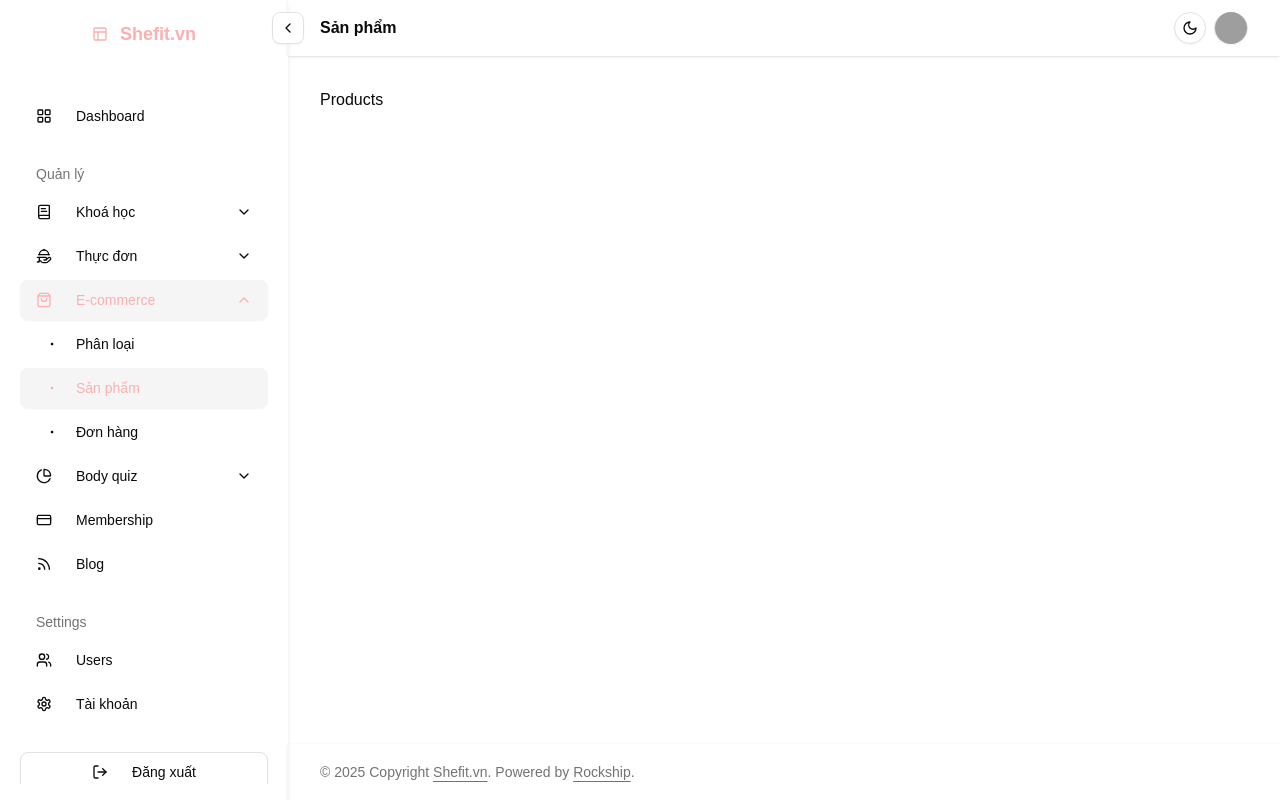
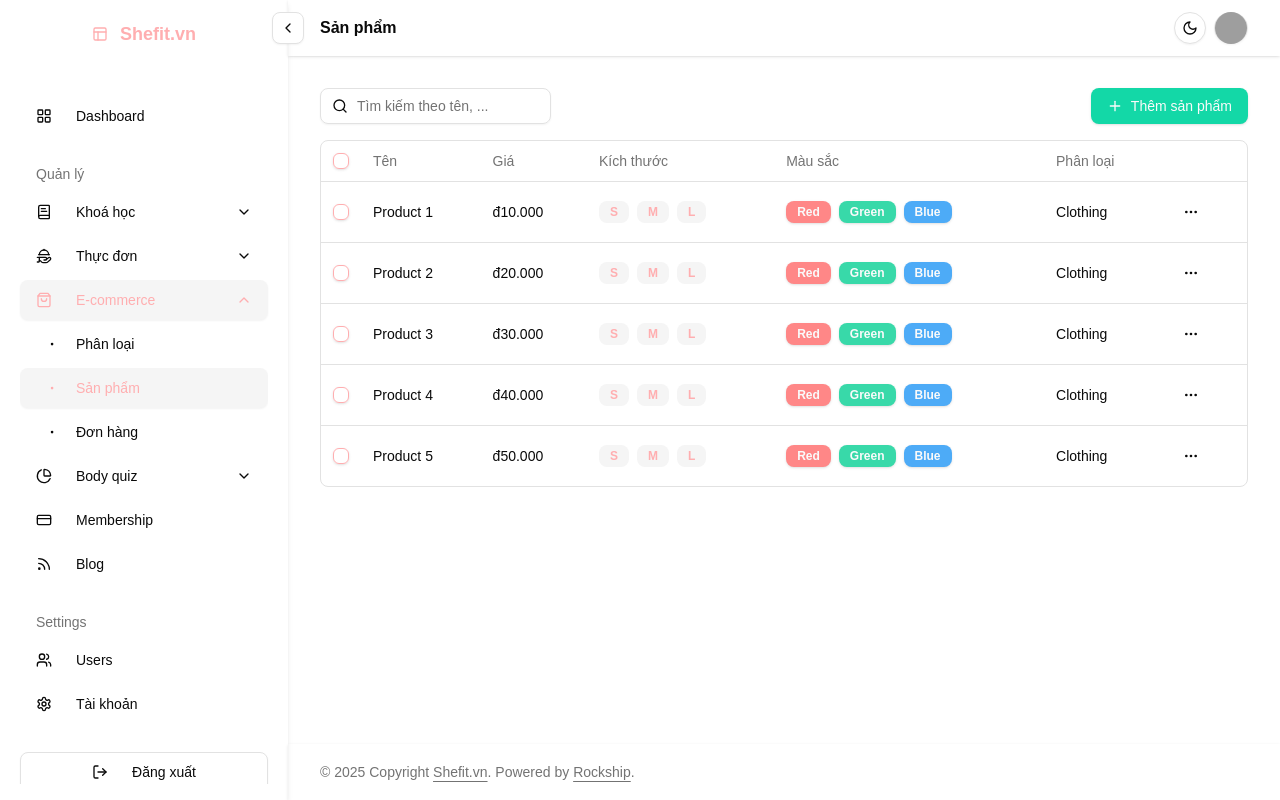
Before and after one commit to hoainamcse/shefit-frontend, a Next.js app: page /admin/products in a window 1280 px wide. Built offline with nearby package versions, Linux system fonts and the light colour scheme; grey boxes are pictures that could not be loaded; a web font is replaced by a local one.

Commit message:
feat: add products

```diff
--- a/app/(admin)/admin/(class)/muscle-groups-and-equipments/page.tsx
+++ b/app/(admin)/admin/(class)/muscle-groups-and-equipments/page.tsx
@@ -108,7 +108,9 @@ function MuscleGroups() {
       ),
     },
   ]
+
   const headerExtraContent = <AddButton text="Thêm nhóm cơ" />
+
   return (
     <DataTable
       headerExtraContent={headerExtraContent}
@@ -196,7 +198,9 @@ function Equipments() {
       ),
     },
   ]
+
   const headerExtraContent = <AddButton text="Thêm dụng cụ" />
+
   return (
     <DataTable
       headerExtraContent={headerExtraContent}
--- a/app/(admin)/admin/(ecom)/orders/page.tsx
+++ b/app/(admin)/admin/(ecom)/orders/page.tsx
@@ -66,7 +66,7 @@ const orders: Order[] = [
   },
 ]
 
-export default function VideoClassesPage() {
+export default function OrdersPage() {
   const columns: ColumnDef<Order>[] = [
     {
       accessorKey: 'name',
--- a/app/(admin)/admin/(ecom)/products/page.tsx
+++ b/app/(admin)/admin/(ecom)/products/page.tsx
@@ -1,5 +1,246 @@
+'use client'
+
 import { ContentLayout } from '@/components/admin-panel/content-layout'
+import { AddButton } from '@/components/buttons/add-button'
+import { ColumnDef, DataTable } from '@/components/data-table'
+import { Badge } from '@/components/ui/badge'
+import { Button } from '@/components/ui/button'
+import {
+  DropdownMenu,
+  DropdownMenuContent,
+  DropdownMenuItem,
+  DropdownMenuLabel,
+  DropdownMenuSeparator,
+  DropdownMenuTrigger,
+} from '@/components/ui/dropdown-menu'
+import { Copy, Edit, Ellipsis, Eye, Trash2 } from 'lucide-react'
+
+type Color = {
+  id: string
+  name: string
+  code: string
+}
+
+type Product = {
+  id: string
+  name: string
+  price: number
+  sizes: string[]
+  colors: Color[]
+  category: string
+  images: string[]
+}
+
+const products: Product[] = [
+  {
+    id: '1',
+    name: 'Product 1',
+    price: 10000,
+    sizes: ['S', 'M', 'L'],
+    colors: [
+      {
+        id: '1',
+        name: 'Red',
+        code: '#ff8787',
+      },
+      {
+        id: '2',
+        name: 'Green',
+        code: '#38d9a9',
+      },
+      {
+        id: '3',
+        name: 'Blue',
+        code: '#4dabf7',
+      },
+    ],
+    category: 'Clothing',
+    images: ['https://via.placeholder.com/150', 'https://via.placeholder.com/150'],
+  },
+  {
+    id: '2',
+    name: 'Product 2',
+    price: 20000,
+    sizes: ['S', 'M', 'L'],
+    colors: [
+      {
+        id: '1',
+        name: 'Red',
+        code: '#ff8787',
+      },
+      {
+        id: '2',
+        name: 'Green',
+        code: '#38d9a9',
+      },
+      {
+        id: '3',
+        name: 'Blue',
+        code: '#4dabf7',
+      },
+    ],
+    category: 'Clothing',
+    images: ['https://via.placeholder.com/150', 'https://via.placeholder.com/150'],
+  },
+  {
+    id: '3',
+    name: 'Product 3',
+    price: 30000,
+    sizes: ['S', 'M', 'L'],
+    colors: [
+      {
+        id: '1',
+        name: 'Red',
+        code: '#ff8787',
+      },
+      {
+        id: '2',
+        name: 'Green',
+        code: '#38d9a9',
+      },
+      {
+        id: '3',
+        name: 'Blue',
+        code: '#4dabf7',
+      },
+    ],
+    category: 'Clothing',
+    images: ['https://via.placeholder.com/150', 'https://via.placeholder.com/150'],
+  },
+  {
+    id: '4',
+    name: 'Product 4',
+    price: 40000,
+    sizes: ['S', 'M', 'L'],
+    colors: [
+      {
+        id: '1',
+        name: 'Red',
+        code: '#ff8787',
+      },
+      {
+        id: '2',
+        name: 'Green',
+        code: '#38d9a9',
+      },
+      {
+        id: '3',
+        name: 'Blue',
+        code: '#4dabf7',
+      },
+    ],
+    category: 'Clothing',
+    images: ['https://via.placeholder.com/150', 'https://via.placeholder.com/150'],
+  },
+  {
+    id: '5',
+    name: 'Product 5',
+    price: 50000,
+    sizes: ['S', 'M', 'L'],
+    colors: [
+      {
+        id: '1',
+        name: 'Red',
+        code: '#ff8787',
+      },
+      {
+        id: '2',
+        name: 'Green',
+        code: '#38d9a9',
+      },
+      {
+        id: '3',
+        name: 'Blue',
+        code: '#4dabf7',
+      },
+    ],
+    category: 'Clothing',
+    images: ['https://via.placeholder.com/150', 'https://via.placeholder.com/150'],
+  },
+]
 
 export default function ProductsPage() {
-  return <ContentLayout title="Sản phẩm">Products</ContentLayout>
+  const columns: ColumnDef<Product>[] = [
+    {
+      accessorKey: 'name',
+      header: 'Tên',
+    },
+    {
+      accessorKey: 'price',
+      header: 'Giá',
+      render: ({ row }) => <span>đ{row.price.toLocaleString('vi-VN')}</span>,
+    },
+    {
+      accessorKey: 'sizes',
+      header: 'Kích thước',
+      render: ({ row }) => (
+        <div className="flex flex-wrap gap-2">
+          {row.sizes.map((size) => (
+            <Badge key={size} variant="secondary">
+              {size}
+            </Badge>
+          ))}
+        </div>
+      ),
+    },
+    {
+      accessorKey: 'colors',
+      header: 'Màu sắc',
+      render: ({ row }) => (
+        <div className="flex flex-wrap gap-2">
+          {row.colors.map((color) => (
+            <Badge key={color.id} style={{ backgroundColor: color.code }}>
+              {color.name}
+            </Badge>
+          ))}
+        </div>
+      ),
+    },
+    {
+      accessorKey: 'category',
+      header: 'Phân loại',
+    },
+    {
+      accessorKey: 'actions',
+      render: ({ row }) => (
+        <DropdownMenu>
+          <DropdownMenuTrigger asChild>
+            <Button size="icon" variant="ghost">
+              <Ellipsis />
+            </Button>
+          </DropdownMenuTrigger>
+          <DropdownMenuContent>
+            <DropdownMenuLabel>Thao tác</DropdownMenuLabel>
+            <DropdownMenuItem>
+              <Copy /> Sao chép sản phẩm ID
+            </DropdownMenuItem>
+            <DropdownMenuSeparator />
+            <DropdownMenuItem>
+              <Eye /> Xem
+            </DropdownMenuItem>
+            <DropdownMenuItem>
+              <Edit /> Cập nhật
+            </DropdownMenuItem>
+            <DropdownMenuItem className="text-destructive focus:text-destructive">
+              <Trash2 /> Xoá
+            </DropdownMenuItem>
+          </DropdownMenuContent>
+        </DropdownMenu>
+      ),
+    },
+  ]
+
+  const headerExtraContent = <AddButton text="Thêm sản phẩm" />
+
+  return (
+    <ContentLayout title="Sản phẩm">
+      <DataTable
+        headerExtraContent={headerExtraContent}
+        searchPlaceholder="Tìm kiếm theo tên, ..."
+        data={products}
+        columns={columns}
+        onSelectChange={() => {}}
+      />
+    </ContentLayout>
+  )
 }
```
